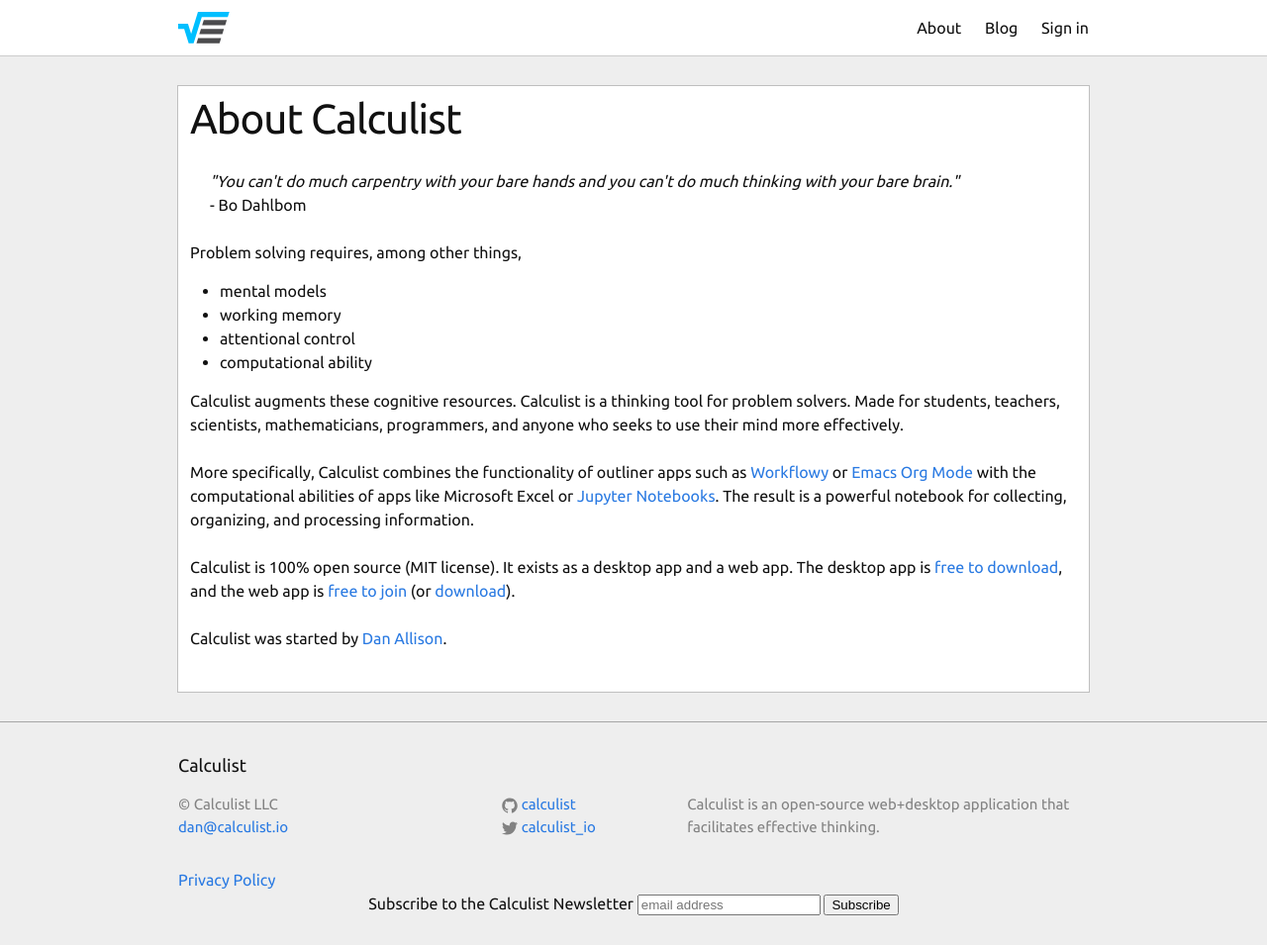
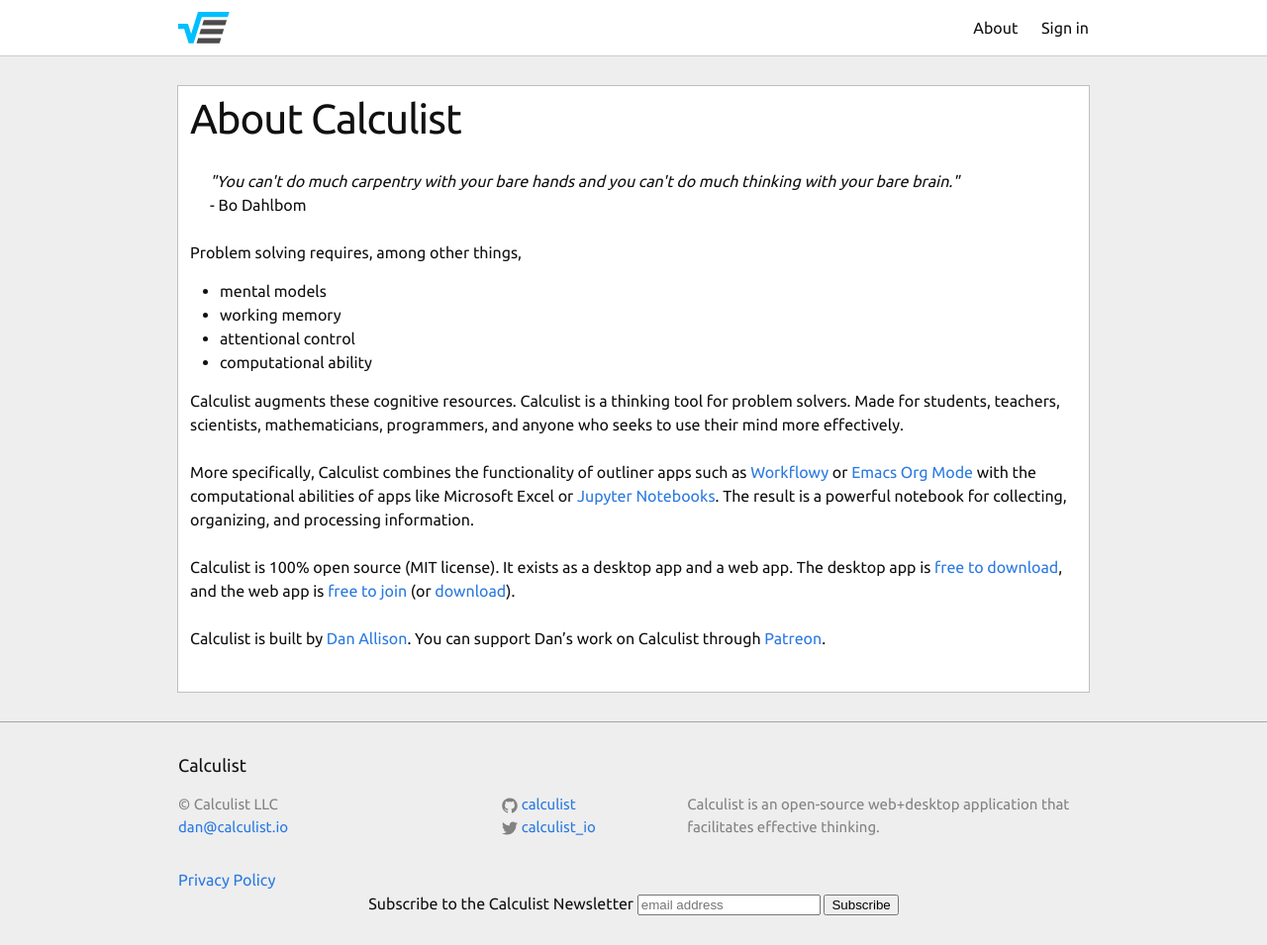
Before and after one commit to calculist/calculist.github.io, a Jekyll site: the page built from about.md, in a window 1280 px wide. Shown: the whole page at 99% size. Built offline with Jekyll 4.4.1, drawn with Linux system fonts in a browser that asks for light colours; comment, search, counter and statistics services are not loaded.

Commit message:
Remove stale blog, update about links

```diff
--- a/_includes/header.html
+++ b/_includes/header.html
@@ -17,7 +17,6 @@
 
       <div class="trigger">
         <a class="page-link" href="/about">About</a>
-        <a class="page-link" href="/blog">Blog</a>
         <a class="page-link" href="https://app.calculist.io/login">Sign in</a>
       </div>
     </nav>
--- a/about.md
+++ b/about.md
@@ -23,4 +23,4 @@
 Calculist is 100% open source (MIT license). It exists as a
 desktop app&nbsp;and a web app.&nbsp;The desktop app is&nbsp;<a href="https://github.com/calculist/calculist-desktop/releases" target="_blank">free to download</a>, and the web app is&nbsp;<a href="https://app.calculist.io/join" target="_blank">free to join</a> (or&nbsp;<a href="https://github.com/calculist/calculist-web" target="_blank">download</a>).<br>
 <br>
-Calculist was started by [Dan Allison](https://www.patreon.com/calculist).
+Calculist is built by [Dan Allison](https://danallison.github.io/). You can support Dan's work on Calculist through [Patreon](https://www.patreon.com/calculist).
--- a/sitemap.xml
+++ b/sitemap.xml
@@ -14,10 +14,4 @@
 
    </url>
 
-   <url>
-
-      <loc>https://calculist.io/blog</loc>
-
-   </url>
-
 </urlset>
```
Also changed, not shown: blog.html.txt (renamed from blog.html).
